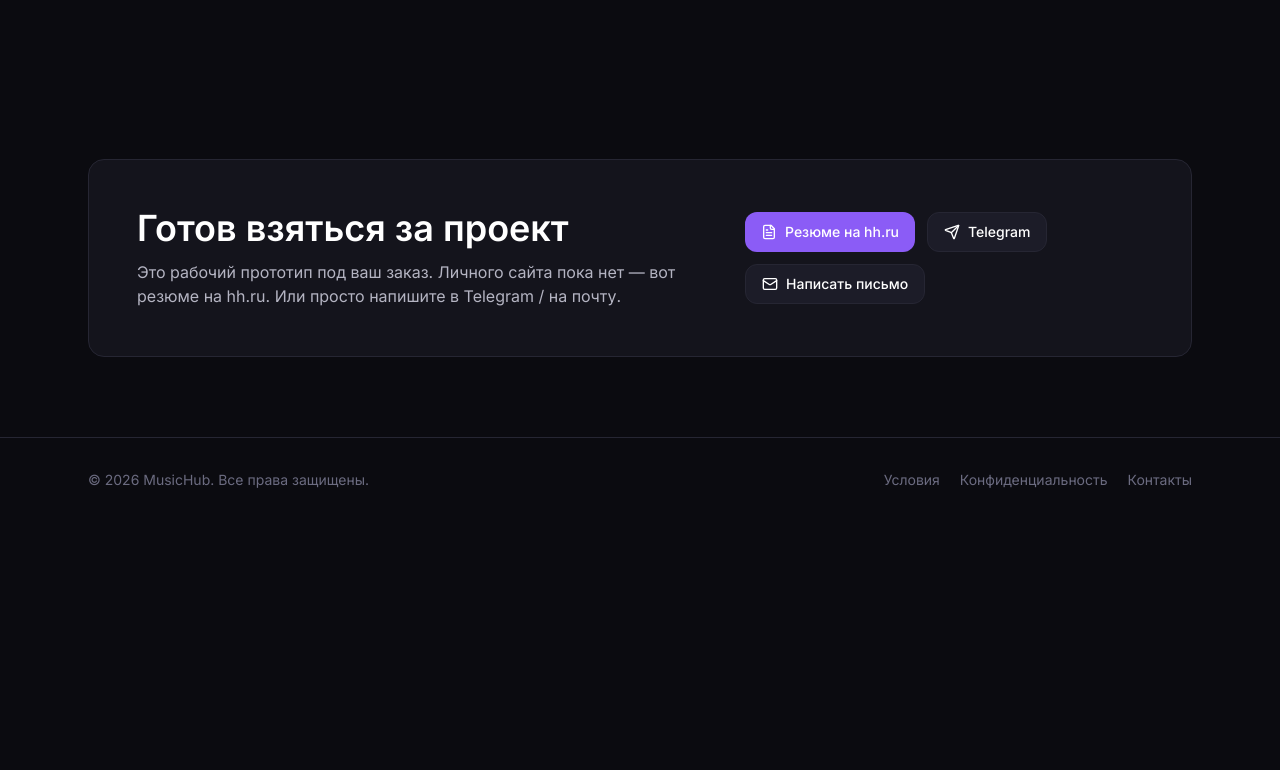
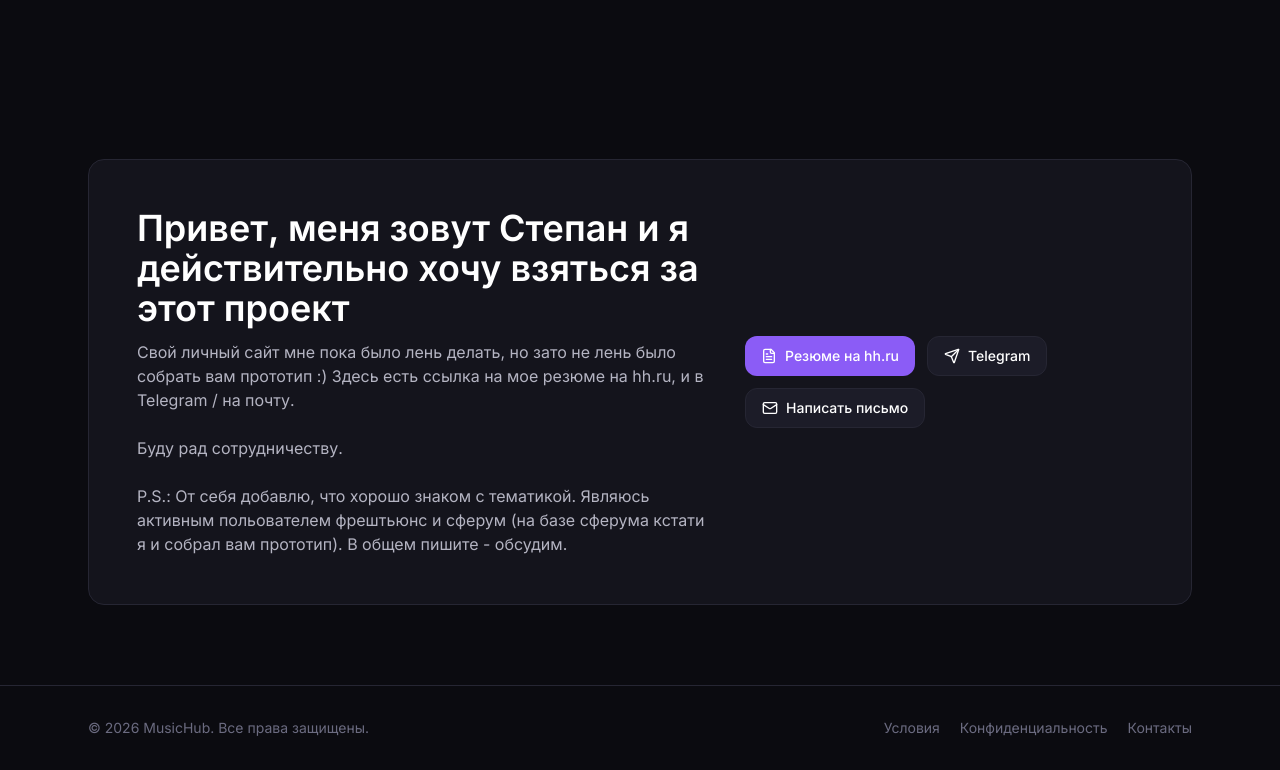
Before and after one commit to mkoty/music-distribution, a Next.js app: page / in a window 1280 px wide. Shown: the part 2169-2939 px from the top of the page. Before the commit the page ends 2691 px from the top, so only its background shows below. Built offline with nearby package versions, Linux system fonts and the light colour scheme.

Commit message:
инфа обо мне

```diff
--- a/components/landing/Contact.tsx
+++ b/components/landing/Contact.tsx
@@ -7,10 +7,16 @@ export function Contact() {
       <div className="rounded-2xl border border-border bg-bg-1 p-8 md:p-12">
         <div className="flex flex-col gap-8 md:flex-row md:items-center md:justify-between">
           <div className="max-w-xl">
-            <h2 className="text-3xl md:text-4xl font-semibold">Готов взяться за проект</h2>
+            <h2 className="text-3xl md:text-4xl font-semibold">Привет, меня зовут Степан и я действительно хочу взяться за этот проект</h2>
             <p className="mt-3 text-text-1">
-              Это рабочий прототип под ваш заказ. Личного сайта пока нет — вот резюме на hh.ru.
-              Или просто напишите в Telegram / на почту.
+              Свой личный сайт мне пока было лень делать, но зато не лень было собрать вам прототип :) Здесь есть ссылка на мое резюме на hh.ru,
+              и в Telegram / на почту.
+              <br/>
+              <br/>
+              Буду рад сотрудничеству.
+              <br/>
+              <br/>
+              P.S.: От себя добавлю, что хорошо знаком с тематикой. Являюсь активным польователем фрештьюнс и сферум (на базе сферума кстати я и собрал вам прототип). В общем пишите - обсудим.
             </p>
           </div>
           <div className="flex flex-wrap gap-3">
```
